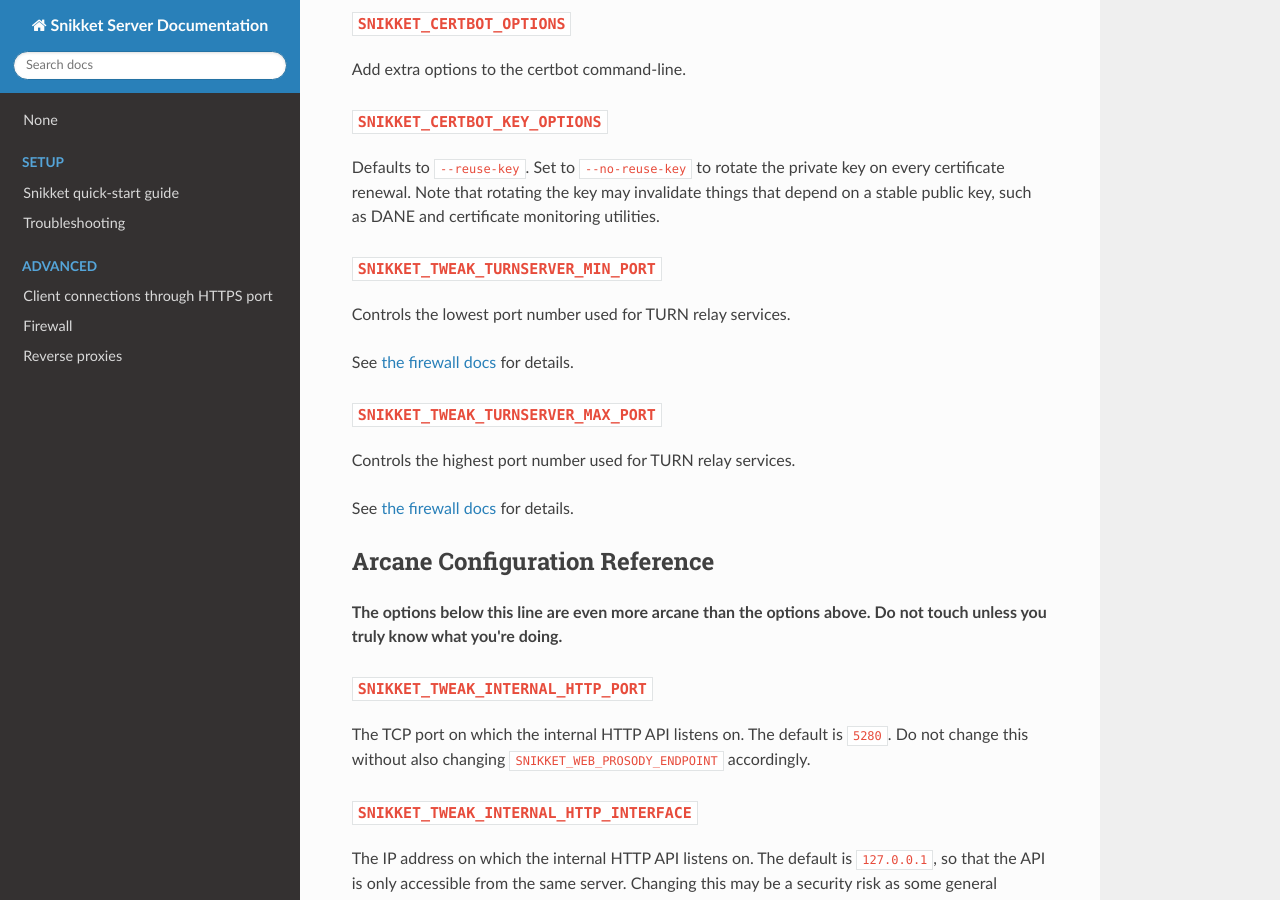
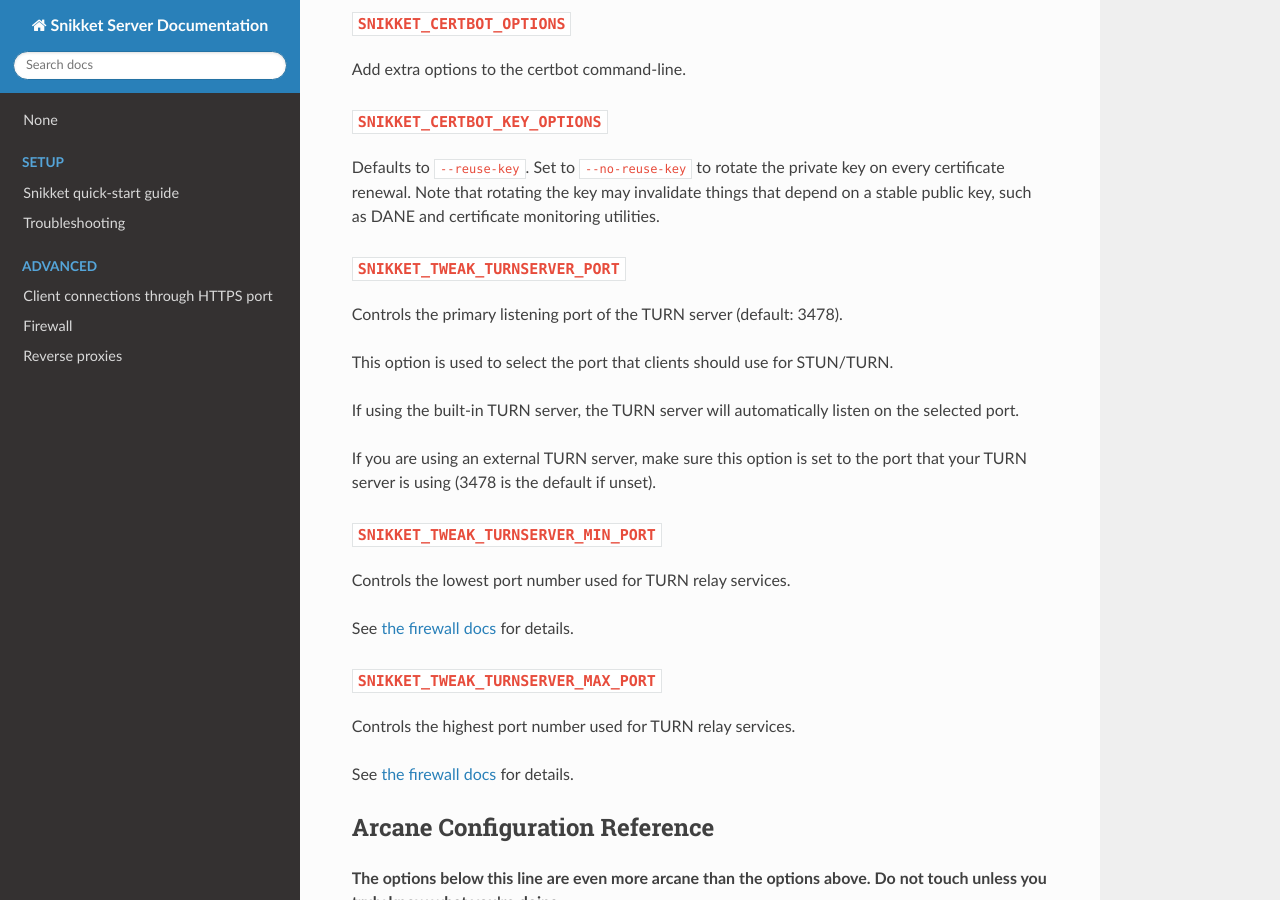
Before and after one commit to snikket-im/snikket-server, an MkDocs documentation site: the page built from docs/advanced/config.md, in a window 1280 px wide and 900 px high, scrolled down 3011 px. Built offline with MkDocs 1.6.1, drawn with Linux system fonts in a browser that asks for light colours; nearby versions of some CDN libraries.

Commit message:
Allow configuring TURN server port (fixes #147)

```diff
--- a/docs/advanced/config.md
+++ b/docs/advanced/config.md
@@ -111,6 +111,18 @@ Defaults to `--reuse-key`. Set to `--no-reuse-key` to rotate the private key
 on every certificate renewal. Note that rotating the key may invalidate things
 that depend on a stable public key, such as DANE and certificate monitoring
 utilities.
+
+### `SNIKKET_TWEAK_TURNSERVER_PORT`
+
+Controls the primary listening port of the TURN server (default: 3478).
+
+This option is used to select the port that clients should use for STUN/TURN.
+
+If using the built-in TURN server, the TURN server will automatically listen
+on the selected port.
+
+If you are using an external TURN server, make sure this option is set to the
+port that your TURN server is using (3478 is the default if unset).
 
 ### `SNIKKET_TWEAK_TURNSERVER_MIN_PORT`
 
```
Also changed, not shown: 2 other files.
